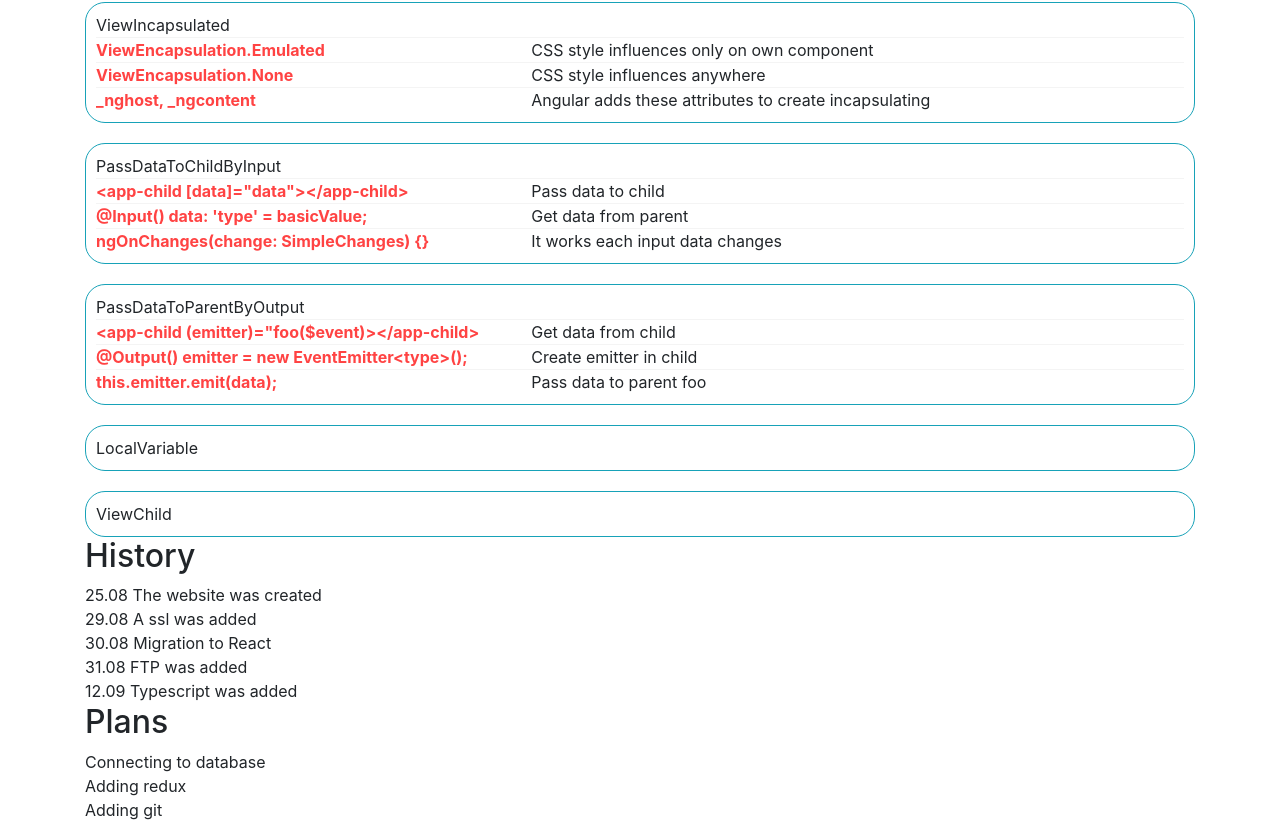
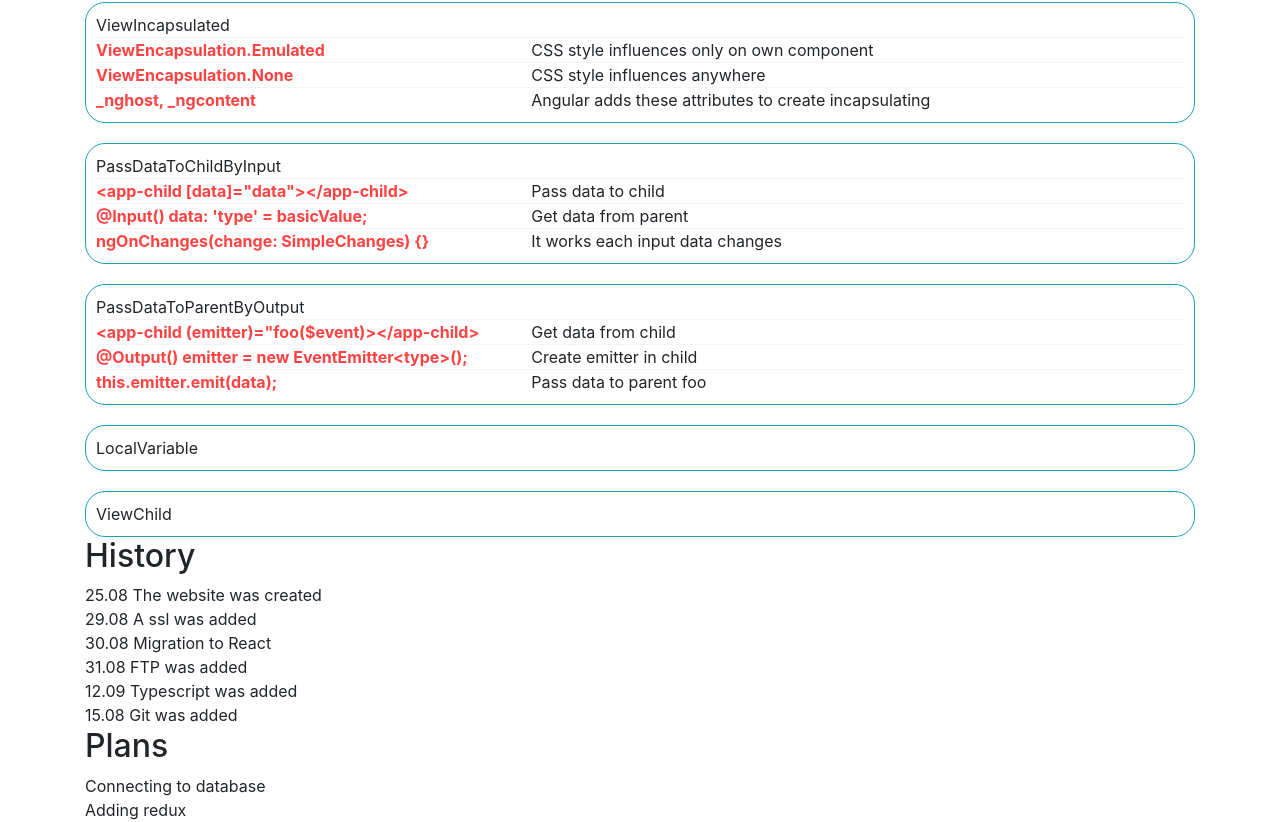
Before and after one commit to Ivbl95/peupeu, a React (Create React App) app: page / in a window 1280 px wide. Shown: the part 4994-5816 px from the top of the page. Built offline with nearby package versions, Linux system fonts and the light colour scheme.

Commit message:
git was added str

```diff
--- a/src/components/app/app.tsx
+++ b/src/components/app/app.tsx
@@ -16,10 +16,10 @@ class App extends Component {
                 <div>30.08 Migration to React</div>
                 <div>31.08 FTP was added</div>
                 <div>12.09 Typescript was added</div>
+                <div>15.08 Git was added</div>
                 <h2>Plans</h2>
                 <div>Connecting to database</div>
                 <div>Adding redux</div>
-                <div>Adding git</div>
             </div>
         );
     }
```
